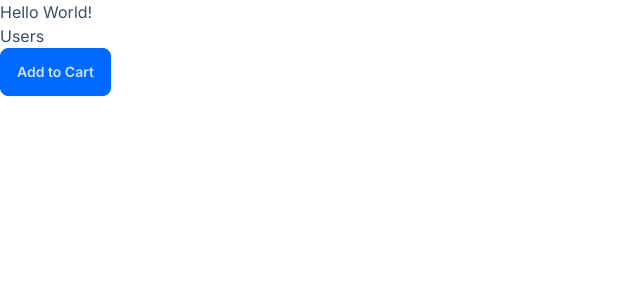
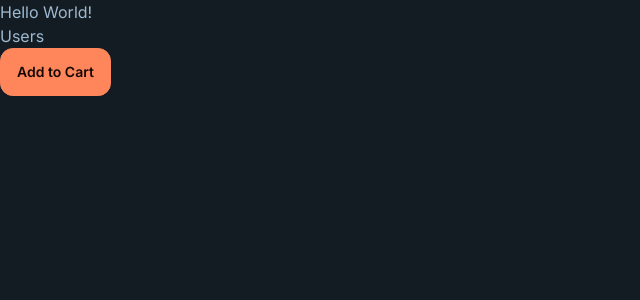
Before and after one commit to soumya-99/next-learning, a Next.js app: page / in a window 1280 px wide. Shown: the top 300 px of the page, without its empty margins (0-640 px from the left). Built offline with nearby package versions, Linux system fonts and the light colour scheme.

Commit message:
Dynamic routes

```diff
--- a/app/components/ProductCard.module.css
+++ /dev/null
@@ -1,4 +0,0 @@
-.card {
-	padding: 1rem;
-	border: 1px solid #ccc;
-}
--- a/app/layout.tsx
+++ b/app/layout.tsx
@@ -15,7 +15,7 @@ export default function RootLayout({
   children: React.ReactNode;
 }>) {
   return (
-    <html lang="en" data-theme="winter">
+    <html lang="en" data-theme="sunset">
       <body className={inter.className}>{children}</body>
     </html>
   );
--- /dev/null
+++ b/app/users/[id]/page.tsx
@@ -0,0 +1,15 @@
+import React from 'react'
+
+interface Props {
+    params: { id: number }
+}
+
+const UserDetails = ({ params: { id } }: Props) => {
+    return (
+        <div>
+            <h1>User Details Page - User {id}</h1>
+        </div>
+    )
+}
+
+export default UserDetails
--- /dev/null
+++ b/app/users/[id]/photos/[photoId]/page.tsx
@@ -0,0 +1,15 @@
+import React from 'react'
+
+interface Props {
+    params: { id: number, photoId: number }
+}
+
+const UserPhoto = ({ params: { id, photoId } }: Props) => {
+    return (
+        <div>
+            <h1>User Id: {id} and Photo Id: {photoId}</h1>
+        </div>
+    )
+}
+
+export default UserPhoto
--- a/tailwind.config.ts
+++ b/tailwind.config.ts
@@ -19,7 +19,7 @@ const config: Config = {
     require('daisyui'),
   ],
   daisyui: {
-    themes: ["winter"],
+    themes: ["sunset"],
   },
 };
 export default config;
```
